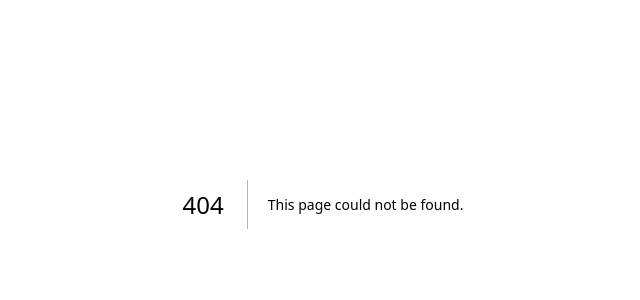
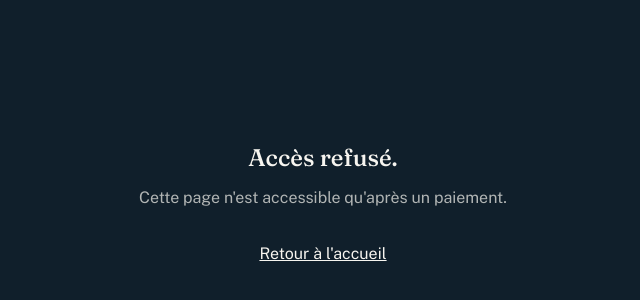
Before and after one commit to bigtns/Fantomes, a Next.js app: page /audit in a window 1280 px wide. Before the commit this address had no page. Shown: the part 196-496 px from the top of the page, without its empty margins (317-957 px from the left). Built offline with nearby package versions, Linux system fonts and the light colour scheme.

Commit message:
Create page.tsx

```diff
--- /dev/null
+++ b/app/audit/page.tsx
@@ -0,0 +1,62 @@
+import Stripe from "stripe";
+import Link from "next/link";
+import AuditClient from "./AuditClient";
+
+export default async function Audit({
+  searchParams,
+}: {
+  searchParams: { session_id?: string };
+}) {
+  const sessionId = searchParams.session_id;
+
+  if (!sessionId) {
+    return (
+      <main className="flex min-h-screen items-center bg-encre px-6 text-creme">
+        <div className="mx-auto max-w-prose text-center">
+          <p className="font-display text-2xl">Accès refusé.</p>
+          <p className="mt-3 text-creme/70">
+            Cette page n'est accessible qu'après un paiement.
+          </p>
+          <Link href="/" className="mt-8 inline-block underline">
+            Retour à l'accueil
+          </Link>
+        </div>
+      </main>
+    );
+  }
+
+  const stripe = new Stripe(process.env.STRIPE_SECRET_KEY as string);
+
+  let paid = false;
+  try {
+    const session = await stripe.checkout.sessions.retrieve(sessionId);
+    paid = session.payment_status === "paid";
+  } catch {
+    paid = false;
+  }
+
+  if (!paid) {
+    return (
+      <main className="flex min-h-screen items-center bg-encre px-6 text-creme">
+        <div className="mx-auto max-w-prose text-center">
+          <p className="font-display text-2xl">Paiement introuvable.</p>
+          <p className="mt-3 text-creme/70">
+            Si tu viens de payer, réessaie dans quelques secondes.
+          </p>
+          <Link href="/" className="mt-8 inline-block underline">
+            Retour à l'accueil
+          </Link>
+        </div>
+      </main>
+    );
+  }
+
+  return (
+    <main className="min-h-screen bg-creme px-6 py-14 sm:px-10">
+      <p className="mx-auto mb-10 max-w-prose font-display text-3xl">
+        Débusquons tes fantômes.
+      </p>
+      <AuditClient />
+    </main>
+  );
+}
```
